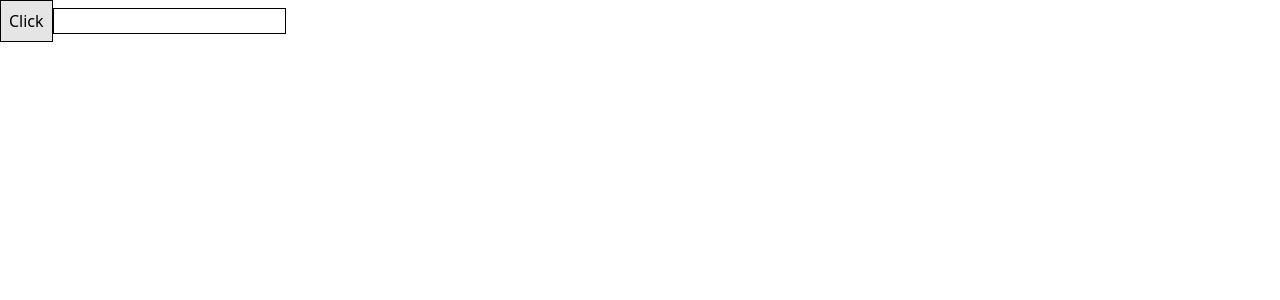
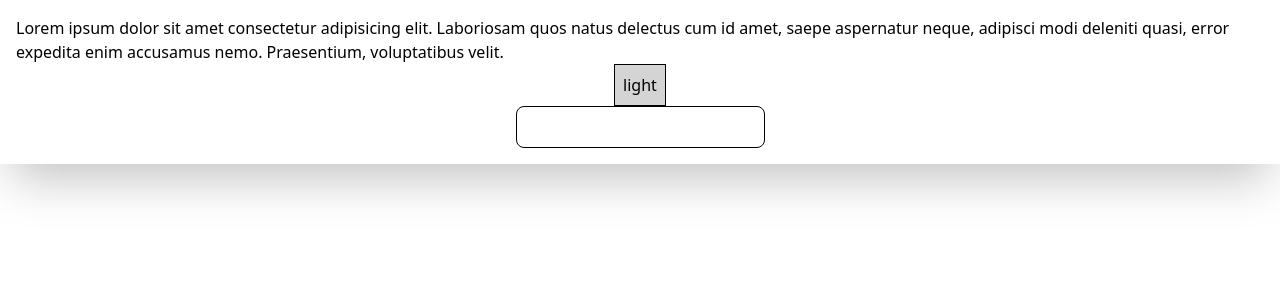
Before and after one commit to Ledtius/hooksPractice, a React (Vite) app: page / in a window 1280 px wide. Shown: the top 300 px of the page. Built offline with nearby package versions, Linux system fonts and the light colour scheme.

Commit message:
useRef, useEffect, Context API, Custon hooks - exe 12

```diff
--- a/src/App.jsx
+++ b/src/App.jsx
@@ -14,10 +14,22 @@ import Chat from "./components/Chat.jsx";
 
 import ProveRef from "./components/ProveRef.jsx";
 
+import Parent from "./components/Parent.jsx";
+
+import { Card2 } from "./components/Card2.jsx";
+
+import Btn from "./components/Btn.jsx";
+
 function App() {
   return (
     <>
-      <ProveRef />
+      <Parent>
+        <Card2>
+          <p>Lorem ipsum dolor sit amet consectetur adipisicing elit. Laboriosam quos natus delectus cum id amet, saepe aspernatur neque, adipisci modi deleniti quasi, error expedita enim accusamus nemo. Praesentium, voluptatibus velit.</p>
+          <Btn />
+        </Card2>
+      </Parent>
+      {/* <ProveRef /> */}
       {/* <Chat /> */}
       {/* <MouseMove /> */}
       {/* <ShowSeconds /> */}
--- /dev/null
+++ b/src/components/Btn.jsx
@@ -0,0 +1,19 @@
+import { ContextTheme2 } from "./Parent.jsx";
+import { useContext } from "react";
+
+const Btn = () => {
+  const { theme, setTheme } = useContext(ContextTheme2);
+
+  const handleClick = () => {
+    theme === "light" ? setTheme("dark") : setTheme("light");
+  };
+
+  return (
+    <>
+      <button className="p-2 border-1 bg-neutral-300" onClick={handleClick}>
+        {theme}
+      </button>
+    </>
+  );
+};
+export default Btn;
--- /dev/null
+++ b/src/components/Card2.jsx
@@ -0,0 +1,39 @@
+import Btn from "./Btn.jsx";
+import { useContext, useRef, useEffect } from "react";
+import { ContextTheme2 } from "./Parent.jsx";
+
+export const Card2 = ({ children }) => {
+  const { theme } = useContext(ContextTheme2);
+  const ref = useRef(null);
+
+  function handleInput(e) {
+    if (e.key === "k") ref.current.focus();
+    console.log(e.key);
+  }
+
+  useEffect(() => {
+    window.addEventListener("keydown", handleInput);
+
+    return () => {
+      window.removeEventListener("keydown", handleInput);
+    };
+  }, []);
+
+  return (
+    <>
+      <div
+        className={`shadow-2xl p-4 flex flex-col items-center w-fit ${
+          theme === "dark" ? "bg-neutral-800 text-white" : "bg-white text-black"
+        }`}
+      >
+        {children}
+        <input
+          className="border-1 rounded-lg p-2"
+          type="text"
+          ref={ref}
+          onClick={handleInput}
+        />
+      </div>
+    </>
+  );
+};
--- /dev/null
+++ b/src/components/ContextTheme.js
@@ -0,0 +1,3 @@
+import { createContext } from "react";
+
+export const ContextTheme = createContext();
--- /dev/null
+++ b/src/components/Parent.jsx
@@ -0,0 +1,17 @@
+import { createContext, useState } from "react";
+
+import useTheme from "./useTheme.js";
+export const ContextTheme2 = createContext();
+
+const Parent = ({ children }) => {
+  const { theme, setTheme } = useTheme();
+  return (
+    <>
+      <ContextTheme2.Provider value={{ theme, setTheme }}>
+        {children}
+      </ContextTheme2.Provider>
+    </>
+  );
+};
+
+export default Parent;
--- /dev/null
+++ b/src/components/useTheme.js
@@ -0,0 +1,12 @@
+import { useState } from "react";
+
+const useTheme = () => {
+  const [theme, setTheme] = useState("light");
+
+  return {
+    theme,
+    setTheme,
+  };
+};
+
+export default useTheme;
```
